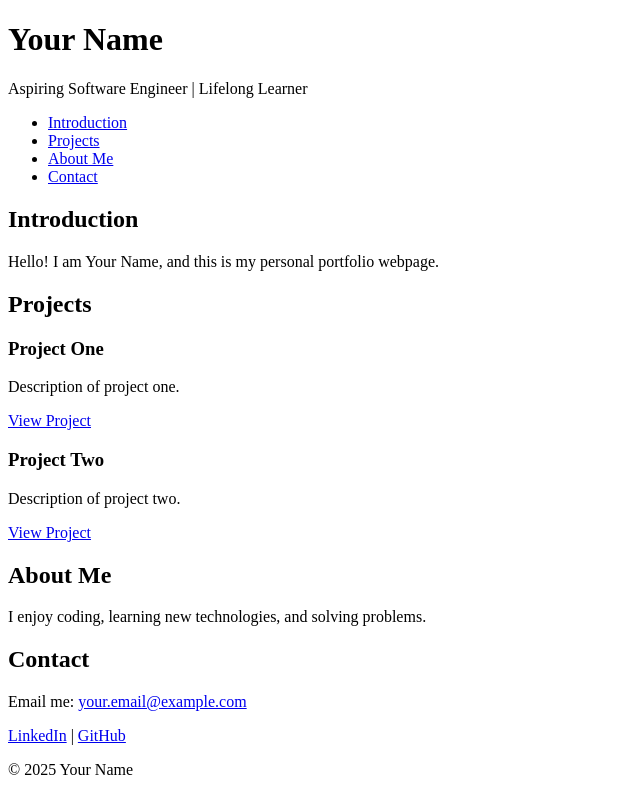
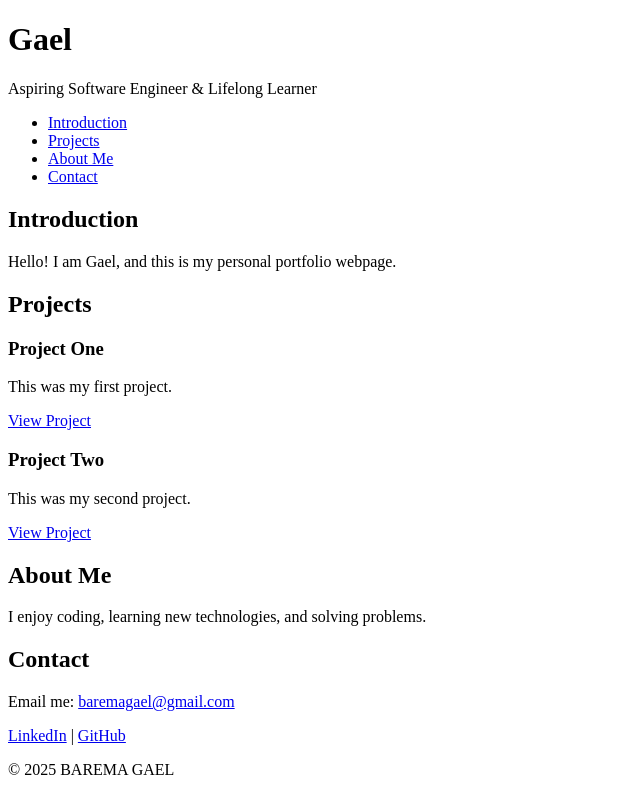
Before and after one commit to barema1/My_First_Portfolio, a plain HTML site: page portfolio/index.html in a window 1280 px wide. Shown: the whole page, without its empty margins (0-640 px from the left). Drawn offline with Linux system fonts and the light colour scheme.

Commit message:
Updated index.html

```diff
--- a/portfolio/index.html
+++ b/portfolio/index.html
@@ -2,12 +2,12 @@
 <html lang="en">
 <head>
     <meta charset="utf-8">
-    <title>Your Name - Personal Portfolio</title>
+    <title>Barema Gael - Personal Portfolio</title>
 </head>
 <body>
     <header>
-        <h1>Your Name</h1>
-        <p>Aspiring Software Engineer | Lifelong Learner</p>
+        <h1>Gael</h1>
+        <p>Aspiring Software Engineer & Lifelong Learner</p>
     </header>
 
     <nav>
@@ -21,20 +21,20 @@
 
     <section id="introduction">
         <h2>Introduction</h2>
-        <p>Hello! I am Your Name, and this is my personal portfolio webpage.</p>
+        <p>Hello! I am Gael, and this is my personal portfolio webpage.</p>
     </section>
 
     <section id="projects">
         <h2>Projects</h2>
         <article class="project">
             <h3>Project One</h3>
-            <p>Description of project one.</p>
-            <a href="https://github.com/yourusername/project1" target="_blank">View Project</a>
+            <p>This was my first project.</p>
+            <a href="https://github.com/barema1/JS-Fundamentals" target="_blank">View Project</a>
         </article>
         <article class="project">
             <h3>Project Two</h3>
-            <p>Description of project two.</p>
-            <a href="https://github.com/yourusername/project2" target="_blank">View Project</a>
+            <p>This was my second project.</p>
+            <a href="https://github.com/barema1/JS-Fundamentals" target="_blank">View Project</a>
         </article>
     </section>
 
@@ -45,15 +45,15 @@
 
     <section id="contact">
         <h2>Contact</h2>
-        <p>Email me: <a href="mailto:your.email@example.com">your.email@example.com</a></p>
+        <p>Email me: <a href="mailto:baremagael@gmail.com">baremagael@gmail.com</a></p>
         <p>
-            <a href="https://www.linkedin.com/in/yourprofile" target="_blank">LinkedIn</a> |
-            <a href="https://github.com/yourusername" target="_blank">GitHub</a>
+            <a href="https://www.linkedin.com/in/barema-gael-6284a8329/" target="_blank">LinkedIn</a> |
+            <a href="https://github.com/barema1" target="_blank">GitHub</a>
         </p>
     </section>
 
     <footer>
-        <p>&copy; 2025 Your Name</p>
+        <p>&copy; 2025 BAREMA GAEL</p>
     </footer>
 </body>
 </html>
```
